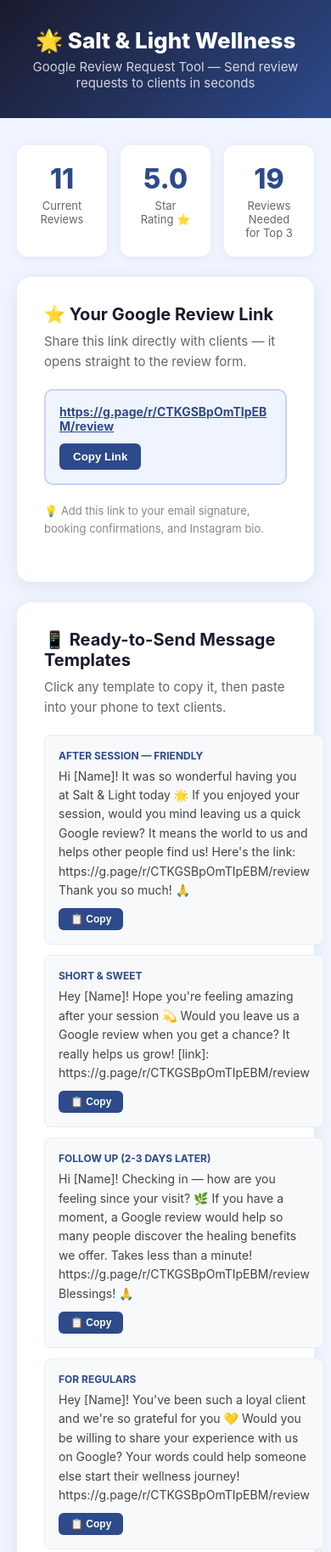
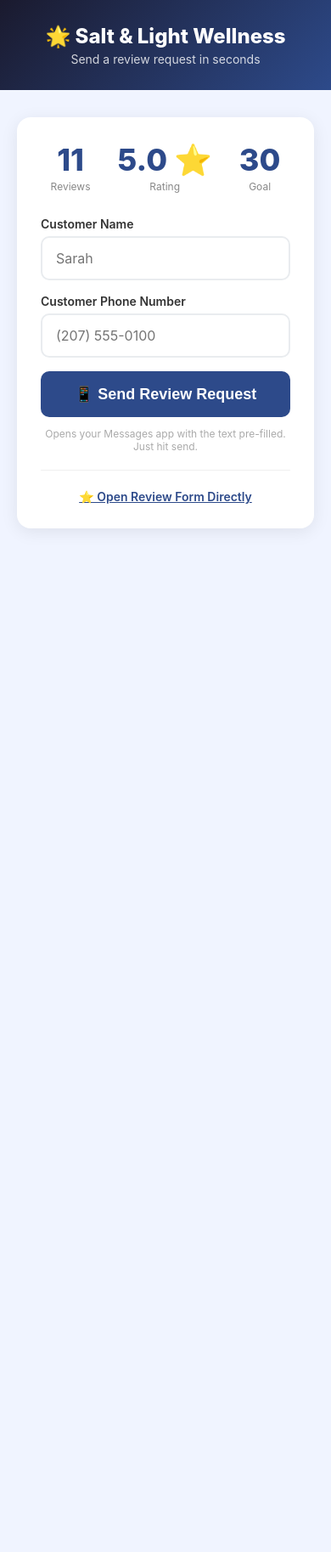
Before and after one commit to clawrenceisthebestboy-dev/saltandlight-reviews, a plain HTML site: page index.html in a window 390 px wide. Shown: the top 1827 px of the page at 85% size. After the commit the page ends 844 px from the top, so only its background shows below. Drawn offline with Linux system fonts and the light colour scheme.

Commit message:
Simplify — name + phone + send button only

```diff
--- a/index.html
+++ b/index.html
@@ -3,130 +3,84 @@
 <head>
   <meta charset="UTF-8">
   <meta name="viewport" content="width=device-width, initial-scale=1.0">
-  <title>Salt & Light Wellness — Review Tool</title>
+  <title>Salt & Light Wellness — Review Requests</title>
   <style>
     * { margin:0; padding:0; box-sizing:border-box; }
-    body { font-family: -apple-system, BlinkMacSystemFont, 'Segoe UI', sans-serif; background:#f0f4ff; color:#1a1a2e; }
-    .header { background: linear-gradient(135deg, #1a1a2e, #2d4a8a); color:white; padding:32px 20px; text-align:center; }
-    .header h1 { font-size:26px; font-weight:800; margin-bottom:6px; }
-    .header p { opacity:0.8; font-size:15px; }
-    .container { max-width:700px; margin:32px auto; padding:0 20px; }
-    .card { background:white; border-radius:16px; padding:32px; margin-bottom:24px; box-shadow:0 4px 20px rgba(0,0,0,0.08); }
-    .card h2 { font-size:20px; font-weight:700; margin-bottom:8px; }
-    .card p { color:#666; font-size:15px; margin-bottom:20px; line-height:1.6; }
-    .review-link-box { background:#f0f4ff; border:2px solid #c7d2fe; border-radius:10px; padding:16px; margin-bottom:20px; display:flex; align-items:center; gap:12px; flex-wrap:wrap; }
-    .review-link-box a { color:#2d4a8a; font-weight:700; word-break:break-all; font-size:14px; }
+    body { font-family: -apple-system, BlinkMacSystemFont, 'Segoe UI', sans-serif; background:#f0f4ff; min-height:100vh; }
+    .header { background: linear-gradient(135deg, #1a1a2e, #2d4a8a); color:white; padding:28px 20px; text-align:center; }
+    .header h1 { font-size:24px; font-weight:800; margin-bottom:4px; }
+    .header p { opacity:0.8; font-size:14px; }
+    .container { max-width:480px; margin:32px auto; padding:0 20px; }
+    .card { background:white; border-radius:16px; padding:28px; box-shadow:0 4px 20px rgba(0,0,0,0.08); }
+    .stats { display:flex; justify-content:center; gap:32px; margin-bottom:28px; }
+    .stat { text-align:center; }
+    .stat .num { font-size:36px; font-weight:800; color:#2d4a8a; }
+    .stat .lbl { font-size:12px; color:#888; margin-top:2px; }
     label { display:block; font-weight:600; font-size:14px; margin-bottom:6px; color:#333; }
-    input, textarea { width:100%; padding:12px 16px; border:2px solid #e9ecef; border-radius:8px; font-size:16px; font-family:inherit; margin-bottom:16px; }
-    input:focus, textarea:focus { outline:none; border-color:#2d4a8a; }
-    .btn { background:#2d4a8a; color:white; border:none; padding:14px 24px; border-radius:8px; font-size:16px; font-weight:700; cursor:pointer; width:100%; }
+    input { width:100%; padding:14px 16px; border:2px solid #e9ecef; border-radius:10px; font-size:16px; font-family:inherit; margin-bottom:16px; }
+    input:focus { outline:none; border-color:#2d4a8a; }
+    .btn { width:100%; background:#2d4a8a; color:white; border:none; padding:16px; border-radius:10px; font-size:18px; font-weight:700; cursor:pointer; }
     .btn:hover { background:#1a3366; }
-    .btn-sms { background:#25D366; }
-    .btn-sms:hover { background:#1da851; }
-    .templates { display:grid; gap:12px; }
-    .template { background:#f8f9fa; border:1px solid #e9ecef; border-radius:8px; padding:16px; cursor:pointer; transition:border-color 0.2s; }
-    .template:hover { border-color:#2d4a8a; }
-    .template p { font-size:14px; color:#444; margin:0; line-height:1.6; white-space:pre-wrap; }
-    .template-label { font-size:12px; font-weight:700; color:#2d4a8a; margin-bottom:6px; text-transform:uppercase; }
-    .copy-btn { background:#2d4a8a; color:white; border:none; padding:6px 14px; border-radius:6px; font-size:12px; font-weight:700; cursor:pointer; margin-top:10px; }
-    .stats { display:grid; grid-template-columns:1fr 1fr 1fr; gap:16px; margin-bottom:24px; }
-    .stat { background:white; border-radius:12px; padding:20px; text-align:center; box-shadow:0 2px 12px rgba(0,0,0,0.06); }
-    .stat .num { font-size:32px; font-weight:800; color:#2d4a8a; }
-    .stat .lbl { font-size:13px; color:#666; margin-top:4px; }
-    .success { display:none; background:#d4edda; color:#155724; padding:16px; border-radius:8px; text-align:center; font-weight:600; margin-top:12px; }
+    .note { text-align:center; font-size:12px; color:#aaa; margin-top:12px; }
+    .success { display:none; background:#d4edda; color:#155724; padding:16px; border-radius:10px; text-align:center; font-weight:600; margin-top:16px; }
+    .divider { border:none; border-top:1px solid #f0f0f0; margin:20px 0; }
+    .direct-link { text-align:center; }
+    .direct-link a { color:#2d4a8a; font-weight:600; font-size:14px; }
   </style>
 </head>
 <body>
 
 <div class="header">
   <h1>🌟 Salt & Light Wellness</h1>
-  <p>Google Review Request Tool — Send review requests to clients in seconds</p>
+  <p>Send a review request in seconds</p>
 </div>
 
 <div class="container">
+  <div class="card">
 
-  <div class="stats">
-    <div class="stat"><div class="num">11</div><div class="lbl">Current Reviews</div></div>
-    <div class="stat"><div class="num">5.0</div><div class="lbl">Star Rating ⭐</div></div>
-    <div class="stat"><div class="num">19</div><div class="lbl">Reviews Needed for Top 3</div></div>
+    <div class="stats">
+      <div class="stat"><div class="num">11</div><div class="lbl">Reviews</div></div>
+      <div class="stat"><div class="num">5.0 ⭐</div><div class="lbl">Rating</div></div>
+      <div class="stat"><div class="num">30</div><div class="lbl">Goal</div></div>
+    </div>
+
+    <label>Customer Name</label>
+    <input type="text" id="name" placeholder="Sarah" autocomplete="off">
+
+    <label>Customer Phone Number</label>
+    <input type="tel" id="phone" placeholder="(207) 555-0100" autocomplete="off">
+
+    <button class="btn" onclick="sendRequest()">📱 Send Review Request</button>
+
+    <div class="success" id="successMsg">✅ Opening Messages app — just hit send!</div>
+
+    <p class="note">Opens your Messages app with the text pre-filled. Just hit send.</p>
+
+    <hr class="divider">
+
+    <div class="direct-link">
+      <a href="https://g.page/r/CTKGSBpOmTIpEBM/review" target="_blank">⭐ Open Review Form Directly</a>
+    </div>
+
   </div>
-
-  <!-- Direct review link -->
-  <div class="card">
-    <h2>⭐ Your Google Review Link</h2>
-    <p>Share this link directly with clients — it opens straight to the review form.</p>
-    <div class="review-link-box">
-      <a href="https://g.page/r/CTKGSBpOmTIpEBM/review" target="_blank" id="reviewLink">
-        https://g.page/r/CTKGSBpOmTIpEBM/review
-      </a>
-      <button onclick="copyLink()" style="background:#2d4a8a;color:white;border:none;padding:8px 16px;border-radius:6px;cursor:pointer;font-weight:700;white-space:nowrap;">Copy Link</button>
-    </div>
-    <p style="font-size:13px;color:#888;">💡 Add this link to your email signature, booking confirmations, and Instagram bio.</p>
-  </div>
-
-  <!-- SMS Templates -->
-  <div class="card">
-    <h2>📱 Ready-to-Send Message Templates</h2>
-    <p>Click any template to copy it, then paste into your phone to text clients.</p>
-    <div class="templates">
-      <div class="template">
-        <div class="template-label">After Session — Friendly</div>
-        <p id="t1">Hi [Name]! It was so wonderful having you at Salt & Light today 🌟 If you enjoyed your session, would you mind leaving us a quick Google review? It means the world to us and helps other people find us! Here's the link: https://g.page/r/CTKGSBpOmTIpEBM/review Thank you so much! 🙏</p>
-        <button class="copy-btn" onclick="copyTemplate('t1')">📋 Copy</button>
-      </div>
-      <div class="template">
-        <div class="template-label">Short & Sweet</div>
-        <p id="t2">Hey [Name]! Hope you're feeling amazing after your session 💫 Would you leave us a Google review when you get a chance? It really helps us grow! [link]: https://g.page/r/CTKGSBpOmTIpEBM/review</p>
-        <button class="copy-btn" onclick="copyTemplate('t2')">📋 Copy</button>
-      </div>
-      <div class="template">
-        <div class="template-label">Follow Up (2-3 days later)</div>
-        <p id="t3">Hi [Name]! Checking in — how are you feeling since your visit? 🌿 If you have a moment, a Google review would help so many people discover the healing benefits we offer. Takes less than a minute! https://g.page/r/CTKGSBpOmTIpEBM/review Blessings! 🙏</p>
-        <button class="copy-btn" onclick="copyTemplate('t3')">📋 Copy</button>
-      </div>
-      <div class="template">
-        <div class="template-label">For Regulars</div>
-        <p id="t4">Hey [Name]! You've been such a loyal client and we're so grateful for you 💛 Would you be willing to share your experience with us on Google? Your words could help someone else start their wellness journey! https://g.page/r/CTKGSBpOmTIpEBM/review</p>
-        <button class="copy-btn" onclick="copyTemplate('t4')">📋 Copy</button>
-      </div>
-    </div>
-  </div>
-
-  <!-- Custom sender -->
-  <div class="card">
-    <h2>✏️ Send Custom Request</h2>
-    <p>Personalize and send via SMS link (opens your default texting app).</p>
-    <label>Client Name</label>
-    <input type="text" id="clientName" placeholder="Sarah">
-    <label>Custom Message (optional)</label>
-    <textarea id="customMsg" rows="4" placeholder="Leave blank to use default template..."></textarea>
-    <button class="btn btn-sms" onclick="sendSMS()">📱 Open in Messages App</button>
-  </div>
-
 </div>
 
 <script>
   const REVIEW_URL = 'https://g.page/r/CTKGSBpOmTIpEBM/review';
 
-  function copyLink() {
-    navigator.clipboard.writeText(REVIEW_URL);
-    event.target.textContent = '✅ Copied!';
-    setTimeout(() => event.target.textContent = 'Copy Link', 2000);
+  function sendRequest() {
+    const name = document.getElementById('name').value.trim() || 'there';
+    const phone = document.getElementById('phone').value.trim().replace(/\D/g,'');
+    if (!phone) { alert('Please enter a phone number.'); return; }
+    const msg = 'Hi ' + name + '! Thank you so much for visiting Salt & Light Wellness 🌟 We\'d love it if you could leave us a quick Google review — it means the world to us! Here\'s the link: ' + REVIEW_URL + ' Blessings! 🙏';
+    window.location.href = 'sms:+1' + phone + '?body=' + encodeURIComponent(msg);
+    document.getElementById('successMsg').style.display = 'block';
+    document.getElementById('name').value = '';
+    document.getElementById('phone').value = '';
+    setTimeout(() => document.getElementById('successMsg').style.display = 'none', 4000);
   }
 
-  function copyTemplate(id) {
-    const text = document.getElementById(id).textContent;
-    navigator.clipboard.writeText(text);
-    event.target.textContent = '✅ Copied!';
-    setTimeout(() => event.target.textContent = '📋 Copy', 2000);
-  }
-
-  function sendSMS() {
-    const name = document.getElementById('clientName').value || 'there';
-    const custom = document.getElementById('customMsg').value;
-    const msg = custom || `Hi ${name}! It was so wonderful having you at Salt & Light today 🌟 Would you mind leaving us a quick Google review? It means the world to us! ${REVIEW_URL} Thank you! 🙏`;
-    window.location.href = `sms:?body=${encodeURIComponent(msg)}`;
-  }
+  document.addEventListener('keypress', e => { if (e.key === 'Enter') sendRequest(); });
 </script>
 
 </body>
```
